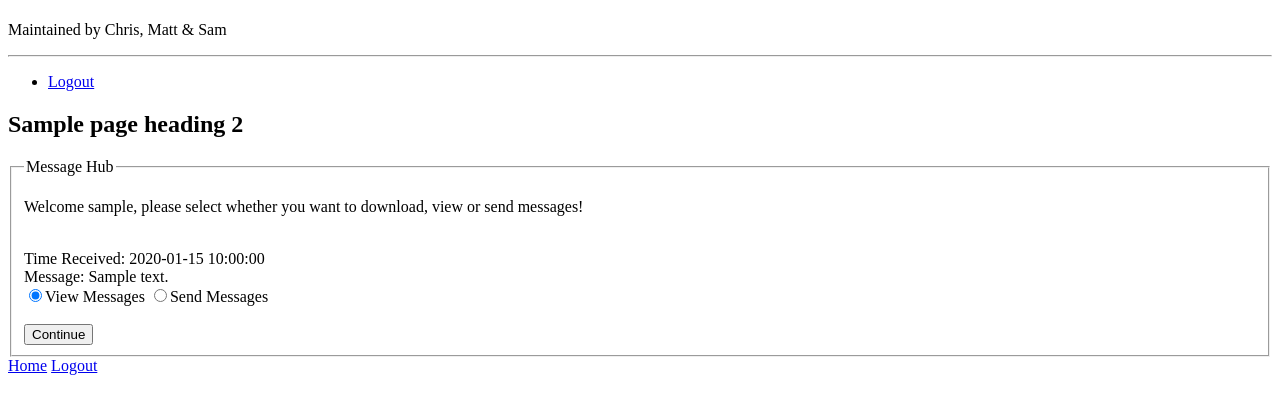
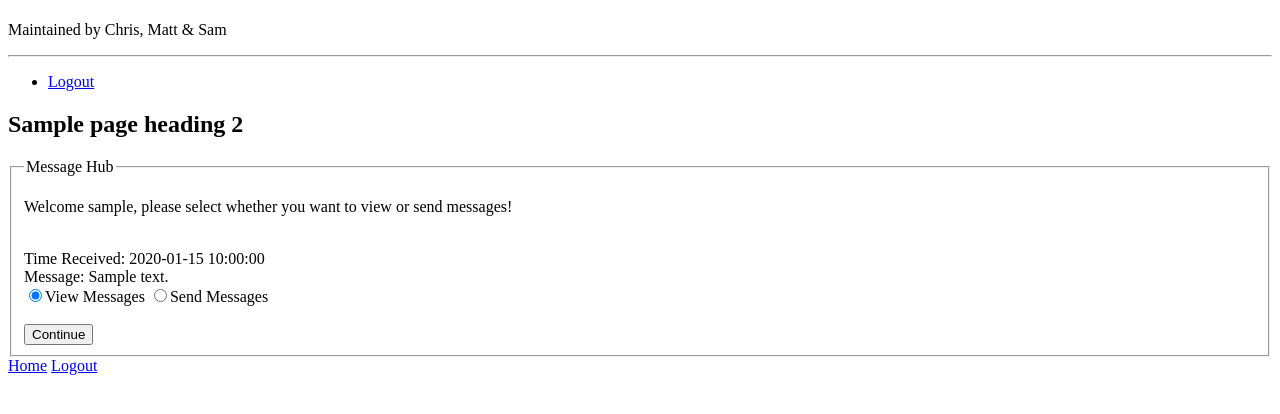
Before and after one commit to P17209873/SecureWebAppDevelopment, a PHP site: template private/app/templates/homepageform.html.twig in a window 1280 px wide. Shown: the top 414 px of the page. Run offline with PHP 8.4, Linux system fonts and the light colour scheme; the template is opened without the code that fills it: most values are stand-ins (such as "Sample title", 1, 10 or a date in 2020); some libraries are stand-ins or nearby versions.

Commit message:
Edited homepage text to make it accurate

```diff
--- a/private/app/templates/homepageform.html.twig
+++ b/private/app/templates/homepageform.html.twig
@@ -13,7 +13,7 @@
         <form action="{{ action }}" method="{{ method }}">
             <fieldset>
                 <legend>Message Hub</legend>
-                <p>Welcome {{ username }}, please select whether you want to download, view or send messages!</p>
+                <p>Welcome {{ username }}, please select whether you want to view or send messages!</p>
                 <br>
                 {% if current_state %}
                     <label for="date">Time Received: {{ current_state.date }}</label>
```
